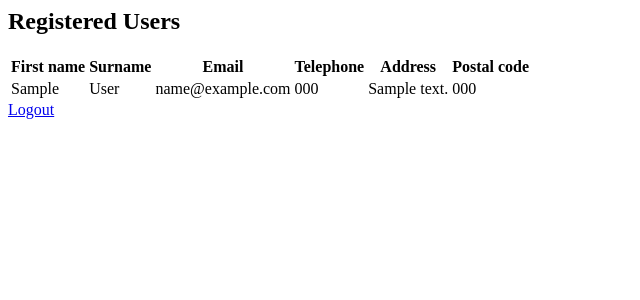
After one commit to jomav123/cloudcourse, a Flask app: template templates/admin.users.html in a window 1280 px wide. The commit adds this page. Shown: the top 300 px of the page, without its empty margins (0-640 px from the left). Run offline with Flask 3, Linux system fonts and the light colour scheme; the template is opened without the code that fills it: values that come from a table or form of the project are taken from there, others are empty; tables that the repository leaves empty hold one stand-in row (values such as "Sample post").

Commit message:
update from templates

```diff
--- a/app.py
+++ b/app.py
@@ -1,33 +1,77 @@
+import os
 from flask import Flask, render_template, request, redirect, url_for
 from flask_sqlalchemy import SQLAlchemy
 from dotenv import load_dotenv
-import os
+from flask import session
 
+
+# Load environment variables from .env file
 load_dotenv()
 
+# Initialize the Flask application
 app = Flask(__name__)
 app.config["SQLALCHEMY_DATABASE_URI"] = os.getenv("AZURE_SQL_CONNECTIONSTRING")
 app.config["SQLALCHEMY_TRACK_MODIFICATIONS"] = False
 
+# Set the secret key for session management
+app.secret_key = os.getenv("SECRET_KEY")
+ADMIN_USER = os.getenv("ADMIN_USER")
+ADMIN_PASS = os.getenv("ADMIN_PASS")
+# Initialize the database
 db = SQLAlchemy(app)
 
+# Define the User model
 class User(db.Model):
     id = db.Column(db.Integer, primary_key=True)
-    name = db.Column(db.String(100))
+    firstname = db.Column(db.String(100), nullable=False)
+    surname = db.Column(db.String(100), nullable=False)
+    email = db.Column(db.String(120), unique=True, nullable=False)
+    telephone = db.Column(db.String(20), nullable=False)
+    address = db.Column(db.String(200), nullable=False)
+    postalcode = db.Column(db.String(20), nullable=False)
 
+# Admin login route
+@app.route('/admin/login', methods=['GET', 'POST'])
+def admin_login():
+    if request.method == 'POST':
+        username = request.form['username']
+        password = request.form['password']
+        if username == ADMIN_USER and password == ADMIN_PASS:
+            session['admin'] = True
+            return redirect('/admin/users')
+        return "Invalid credentials", 401
+    return render_template('admin_login.html')
+
+
+# Create the database tables if they don't exist
 @app.route("/")
 def home():
     users = User.query.all()
     return render_template("index.html", users=users)
 
-@app.route("/add", methods=["POST"])
+# Route for handling the login page logic
+@app.route('/add', methods=['POST'])
 def add_user():
-    name = request.form["name"]
-    user = User(name=name)
+    firstname = request.form['firstname']
+    surname = request.form['surname']
+    email = request.form['email']
+    telephone = request.form['telephone']
+    address = request.form['address']
+    postalcode = request.form['postalcode']
+
+    user = User(
+        firstname=firstname,
+        surname=surname,
+        email=email,
+        telephone=telephone,
+        address=address,
+        postalcode=postalcode
+    )
     db.session.add(user)
     db.session.commit()
-    return redirect(url_for("home"))
+    return redirect('/')
 
+# Route for updating a user
 @app.route("/update/<int:id>", methods=["POST"])
 def update_user(id):
     user = User.query.get(id)
@@ -35,6 +79,7 @@ def update_user(id):
     db.session.commit()
     return redirect(url_for("home"))
 
+# Route for deleting a user
 @app.route("/delete/<int:id>")
 def delete_user(id):
     user = User.query.get(id)
@@ -42,5 +87,12 @@ def delete_user(id):
     db.session.commit()
     return redirect(url_for("home"))
 
+# Admin logout route
+@app.route('/admin/logout')
+def admin_logout():
+    session.pop('admin', None)
+    return redirect('/admin/login')
+
+# Run the application
 if __name__ == "__main__":
     app.run(debug=True)
--- /dev/null
+++ b/templates/admin.login.html
@@ -0,0 +1,6 @@
+<h2>Admin Login</h2>
+<form method="POST">
+  <input type="text" name="username" placeholder="Username" required>
+  <input type="password" name="password" placeholder="Password" required>
+  <button type="submit">Login</button>
+</form>
--- /dev/null
+++ b/templates/admin.users.html
@@ -0,0 +1,18 @@
+<h2>Registered Users</h2>
+<table>
+  <tr>
+    <th>First name</th><th>Surname</th><th>Email</th>
+    <th>Telephone</th><th>Address</th><th>Postal code</th>
+  </tr>
+  {% for u in users %}
+  <tr>
+    <td>{{ u.firstname }}</td>
+    <td>{{ u.surname }}</td>
+    <td>{{ u.email }}</td>
+    <td>{{ u.telephone }}</td>
+    <td>{{ u.address }}</td>
+    <td>{{ u.postalcode }}</td>
+  </tr>
+  {% endfor %}
+</table>
+<a href="{{ url_for('admin_logout') }}">Logout</a>
```
Also changed, not shown: templates/index.html (+10 -4 lines).
